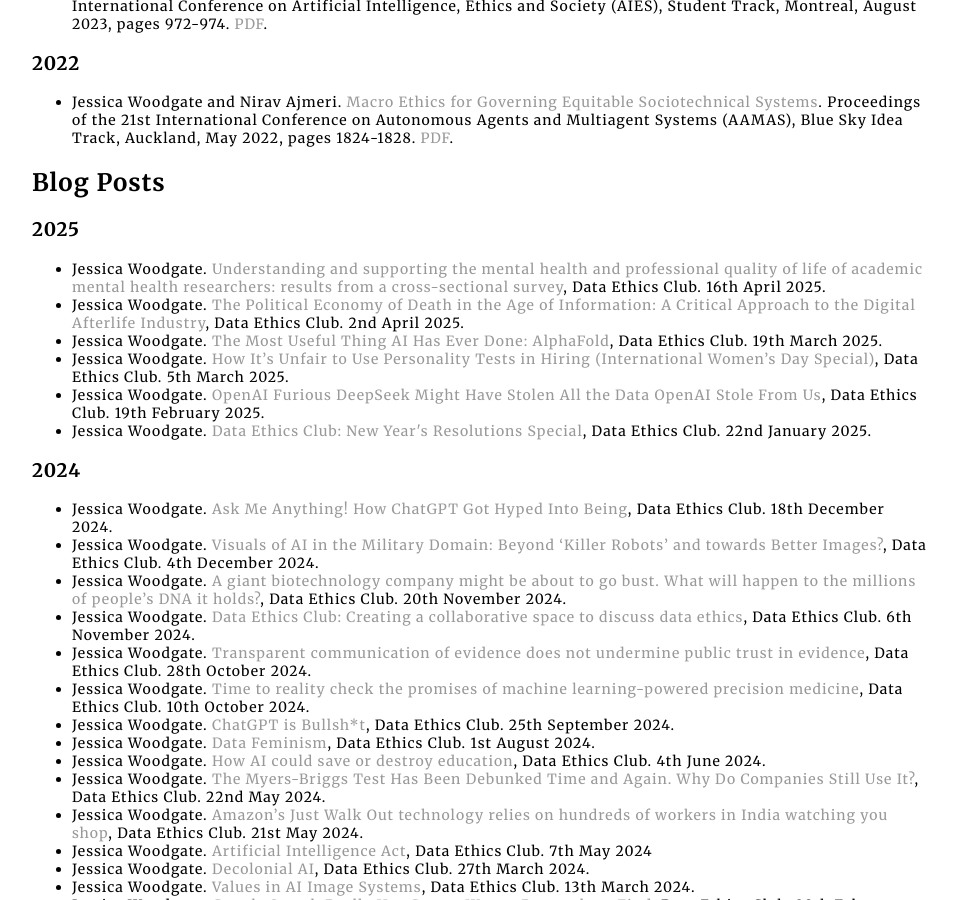
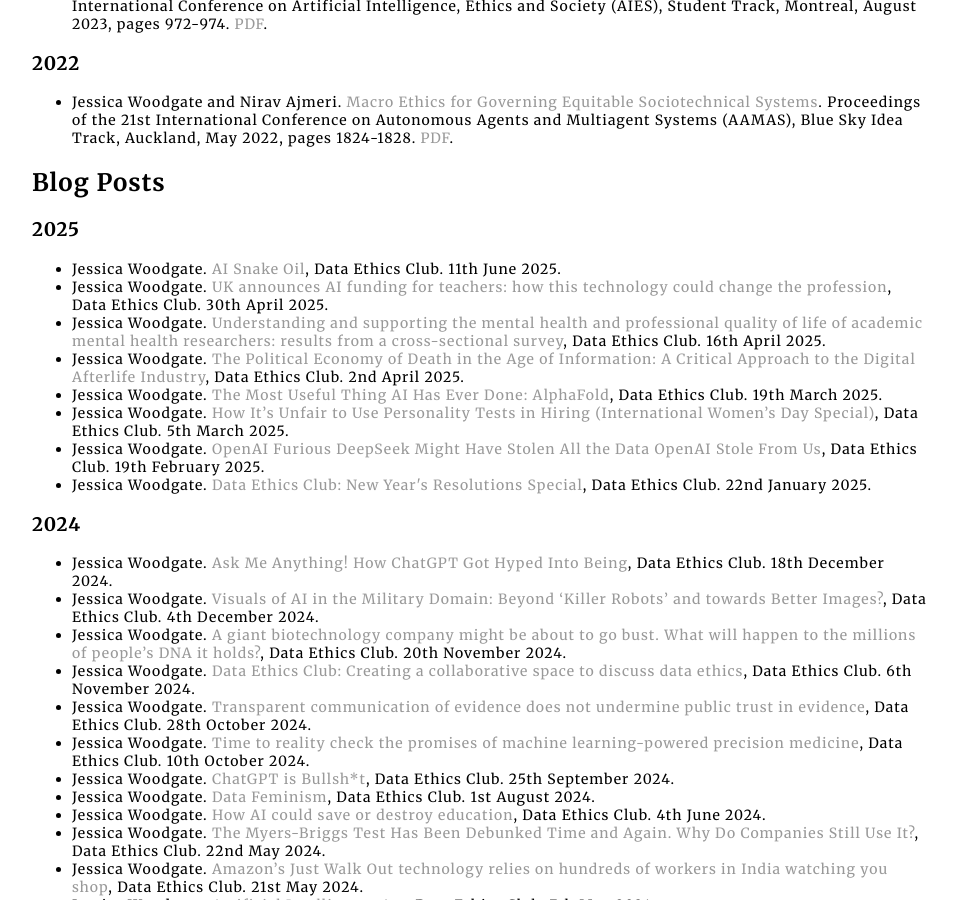
Before and after one commit to jessica-woodgate/jessica-woodgate.github.io, a Jekyll site: the page built from docs/publications/index.html, in a window 1280 px wide and 900 px high, scrolled down 619 px. Shown: the whole window, without its empty margins (160-1117 px from the left). Built offline with Jekyll 4.4.1, drawn with Linux system fonts in a browser that asks for light colours.

Commit message:
dec write ups, aies pc member

```diff
--- a/docs/cv/index.html
+++ b/docs/cv/index.html
@@ -151,6 +151,9 @@
 					<h2>Professional Service</h2>
 					<hr class="solid">
 
+					<h3>PC Member, <a href="https://www.aies-conference.com/2025/">AIES</h3>
+					<i class="dates">June 2025</i>
+
 					<h3>Organiser, <a href="https://www.proteasgroup.com/">Protecting the Earth with Autonomous Systems</a></h3>
 					<i class="dates">November 2024 - current</i>
 					<ul class="publications-list">
--- a/docs/index.html
+++ b/docs/index.html
@@ -46,6 +46,9 @@
 	<h2>News</h2>
 	<h3>2025</h3>
 		<ul class="publications-list">
+			<li>June: authored data ethics club write up
+				<a href="https://dataethicsclub.com/write_ups/AISnakeOil_writeup.html">AI Snake Oil</a>, summarising the discussions from the 2025 summer book club
+			</li>
 			<li>May: extended abstract at <a href="https://aamas2025.org/">AAMAS 2025</a> Doctoral Consortium.
 				Ethical Decision-Making in Multi-Agent Systems.
 				Download <a href="data/papers/Ethical_Decision-Making_in_Multi-Agent_Systems.pdf" download="Ethical Decision-Making in Multi-Agent Systems.pdf">PDF</a>.
@@ -54,6 +57,9 @@
 				Combining Normative Ethics Principles to Learn Prosocial Behaviour. (Accepted/In press). Jessica Woodgate and Nirav Ajmeri.
 				Download <a href="data/papers/Combining_Normative_Ethics_Principles_to_Learn_Prosocial_Behaviour.pdf" download="Combining Normative Ethics Principles to Learn Prosocial Behaviour.pdf">PDF</a>.
 				Watch <a href="publications/AAMAS25_combining_video.html">video</a>.
+			</li>
+			<li>April: authored data ethics club write up
+				<a href="https://dataethicsclub.com/write_ups/2025-04-30_writeup.html">UK announces AI funding for teachers: how this technology could change the profession</a>, examining AI in education from the perspective of teachers
 			</li>
 			<li>April: authored data ethics club write up
 				<a href="https://dataethicsclub.com/write_ups/2025-04-16_writeup.html">Understanding and supporting the mental health and professional quality of life of academic mental health researchers: results from a cross-sectional survey</a>, quantitatively assessing the experience of menthal health researchers
--- a/docs/publications/index.html
+++ b/docs/publications/index.html
@@ -55,6 +55,14 @@
         <h2>Blog Posts</h2>
         <h3>2025</h3>
         <ul class="publications-list">
+            <li>Jessica Woodgate.
+                <a href="https://dataethicsclub.com/write_ups/AISnakeOil_writeup.html">AI Snake Oil</a>,
+                Data Ethics Club. 11th June 2025.
+            </li>
+            <li>Jessica Woodgate.
+                <a href="https://dataethicsclub.com/write_ups/2025-04-30_writeup.html">UK announces AI funding for teachers: how this technology could change the profession</a>,
+                Data Ethics Club. 30th April 2025.
+            </li>
             <li>Jessica Woodgate.
                 <a href="https://dataethicsclub.com/write_ups/2025-04-16_writeup.html">Understanding and supporting the mental health and professional quality of life of academic mental health researchers: results from a cross-sectional survey</a>,
                 Data Ethics Club. 16th April 2025.
```
